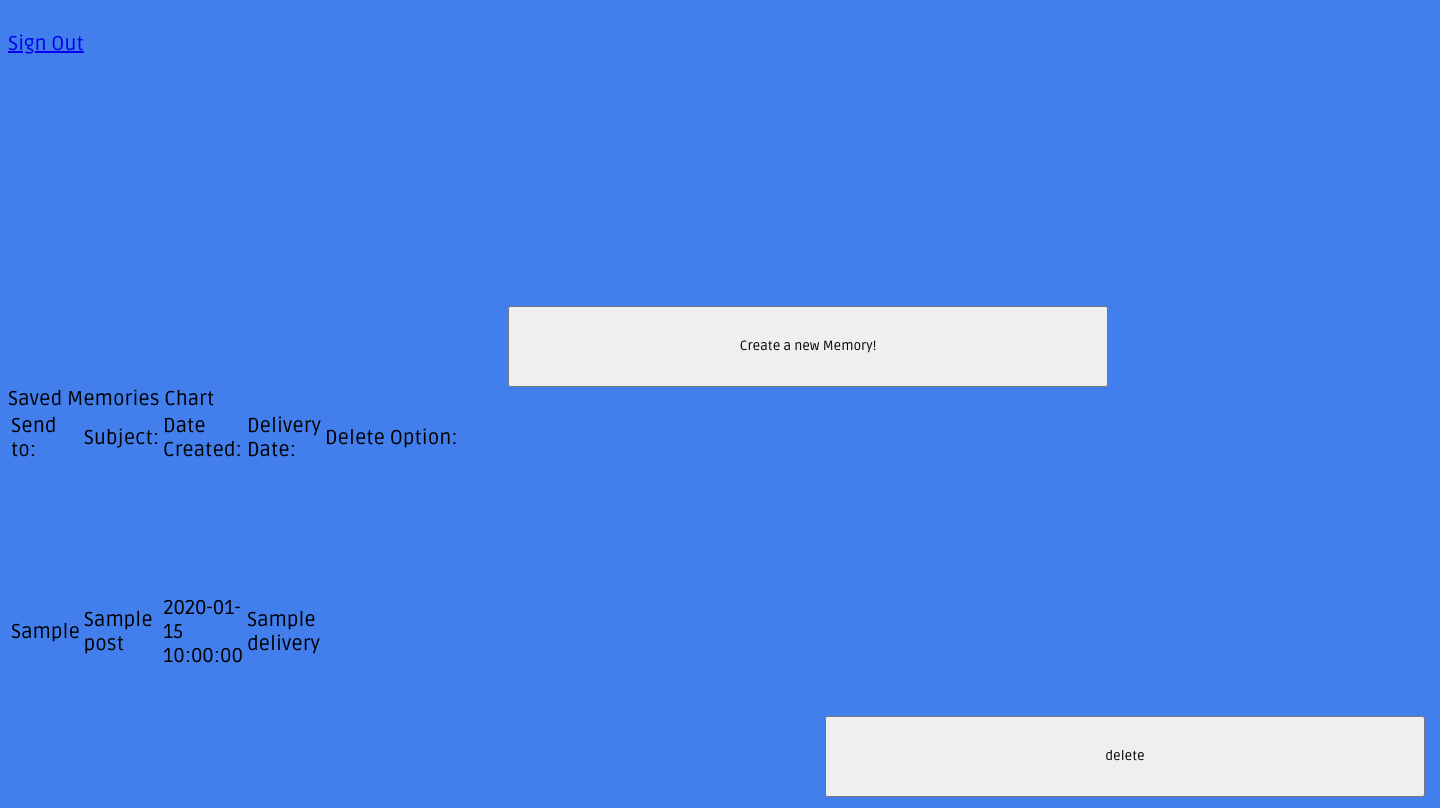
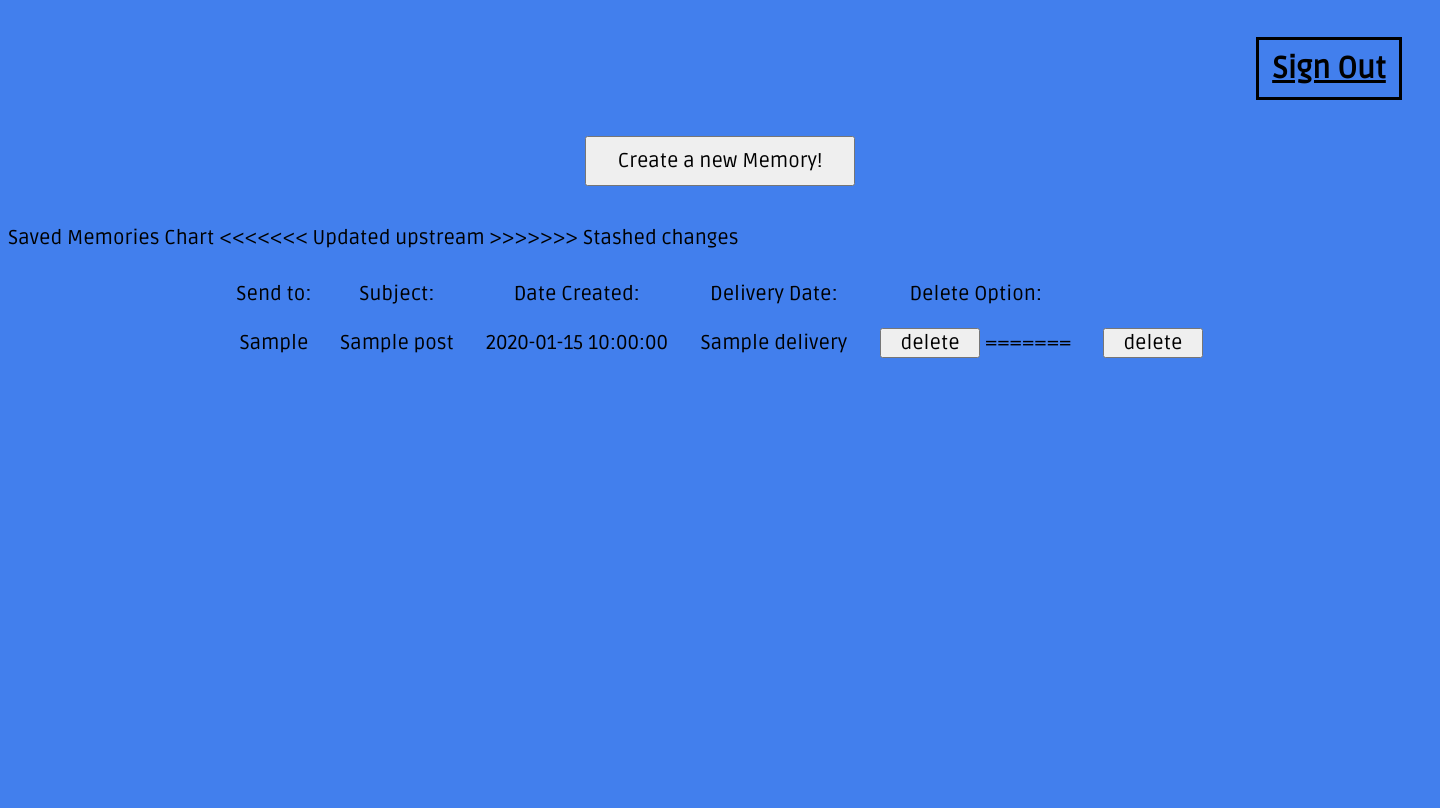
Before and after one commit to johntluu/projectmemory, a Python web app: template projectmemory/templates/profile.html in a window 1440 px wide. After the commit the page ends 358 px from the top, so only its background shows below. Run offline with Jinja, Linux system fonts and the light colour scheme; the template is opened without the code that fills it: most values are stand-ins (such as "Sample title", 1, 10 or a date in 2020); some libraries are stand-ins or nearby versions.

Commit message:
merged py and css

```diff
--- a/projectmemory/static/create.js
+++ b/projectmemory/static/create.js
@@ -7,7 +7,7 @@ $(document).ready(function(){
           window.location = "/profile"
         }
         else{
-          /* close alert */
+          window.location = "/create"
         }
 
   });
--- a/projectmemory/static/profile.js
+++ b/projectmemory/static/profile.js
@@ -1,16 +1,6 @@
 $(document).ready(function(){
-  $("#delete").click(function(){
-
-      var x = window.confirm("Are you sure you want to delete this message?");
-        if(x){
-          /* 1. delete this message
-             2. redirect to self, probably self.redirect('/profile') or
-                window.location = "/profile"*/
-        }
-        else{
-          /* close alert */
-        }
+  $('input[type="button"]').click(function(e){
+   $(this).closest('tr').remove()
+})
 
   });
-
-});
--- a/projectmemory/static/profilestyle.css
+++ b/projectmemory/static/profilestyle.css
@@ -2,13 +2,53 @@
 body {
   font-family: Ruda, Arial, Serif;
   font-size: 20px;
-  background-color: #427fed
+  background-color: #427fed;
 }
 
-button {
+#SignOutButton {
+  text-align: center;
+  font-family: 'Ruda', sans-serif;
+  color: black;
+  font-weight: bold;
+  width: 120px;
+  font-size: 30px;
+  display: block;
+  border-style: solid;
+  border-color: black;
+  padding: 10px;
+  float:right;
+  margin: 5px 30px 20px 40px;
+}
+
+#create {
   font-family: Ruda, Arial, Serif;
-  width: 600px;
-  line-height: 75px;
-  margin-top: 250px;
-  margin-left: 500px;
+  width: 270px;
+  height: 50px;
+  font-size: 20px;
+  margin: 80px auto 40px auto;
+  text-align: center;
+  display: block;
 }
+
+#delete {
+  font-family: Ruda, Arial, Serif;
+  width: 100px;
+  height: 30px;
+  font-size: 20px;
+  text-align: center;
+  margin-left: auto;
+  margin-right: auto;
+}
+
+table {
+  margin-left: auto;
+  margin-right: auto;
+  margin-top: 20px;
+}
+
+td {
+  text-align: center;
+  font-size: 20px;
+  margin: 20px;
+  padding: 10px;
+}
--- a/projectmemory/static/style.css
+++ b/projectmemory/static/style.css
@@ -33,7 +33,7 @@ img {
   font-family: 'Ruda', sans-serif;
   color: black;
   font-weight: bold;
-  width: 100px;
+  width: 120px;
   font-size: 30px;
   display: block;
   border-style: solid;
--- a/projectmemory/templates/profile.html
+++ b/projectmemory/templates/profile.html
@@ -26,7 +26,11 @@
             <td>{{post.subject}}</td>
             <td>{{post.date}}</td>
             <td>{{post.delivery}}</td>
+<<<<<<< Updated upstream
             <td><form action="/delete"><button value={{post.key.urlsafe()}} id="delete" name="delete">delete</button></form</td>
+=======
+            <td><form action="/delete"><button value={{post.key.urlsafe()}} id="delete" name="delete">delete</button></form></td>
+>>>>>>> Stashed changes
             </tr>
         {% endfor %}
 
```
